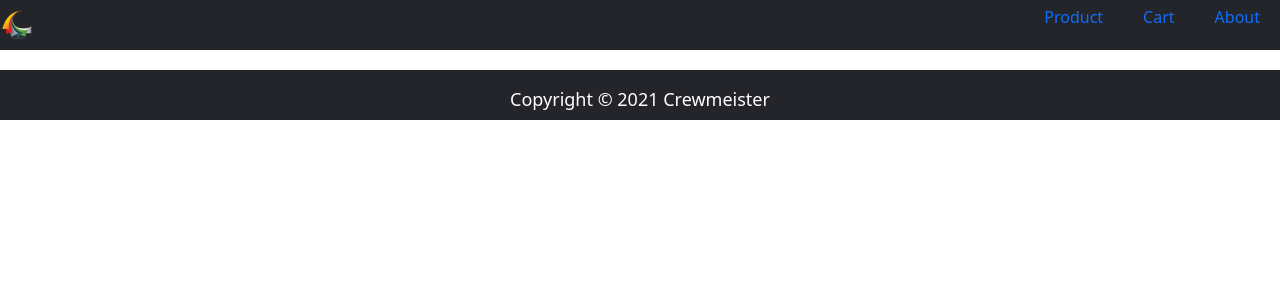
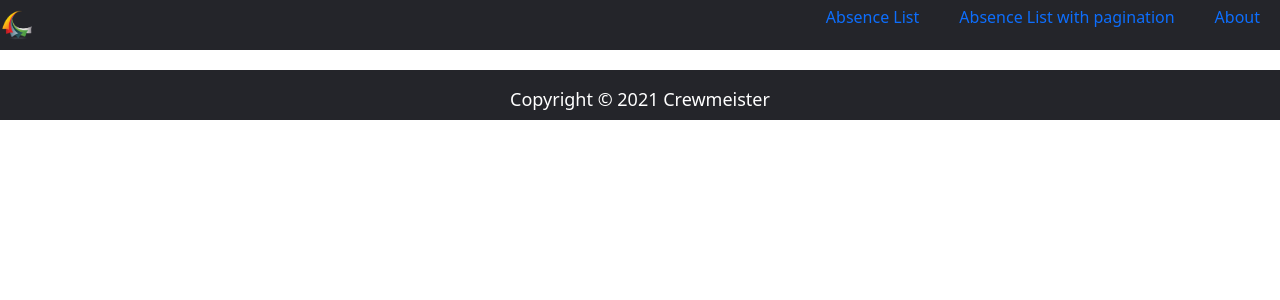
Before and after one commit to MdSazzadIslam/absence-manager-frontend, a React (Create React App) app: page / in a window 1280 px wide. Shown: the top 300 px of the page. Built offline with nearby package versions, Linux system fonts and the light colour scheme.

Commit message:
menu added to header

```diff
--- a/src/components/Header.tsx
+++ b/src/components/Header.tsx
@@ -13,10 +13,10 @@ const Header: React.FC<Props> = (props) => {
       <div className="header_container">
         <ul className="header_nav">
           <li>
-            <Link to="/product">Product</Link>
+            <Link to="/product">Absence List</Link>
           </li>
           <li>
-            <Link to="/cart">Cart</Link>
+            <Link to="/cart">Absence List with pagination</Link>
           </li>
 
           <li>
```
